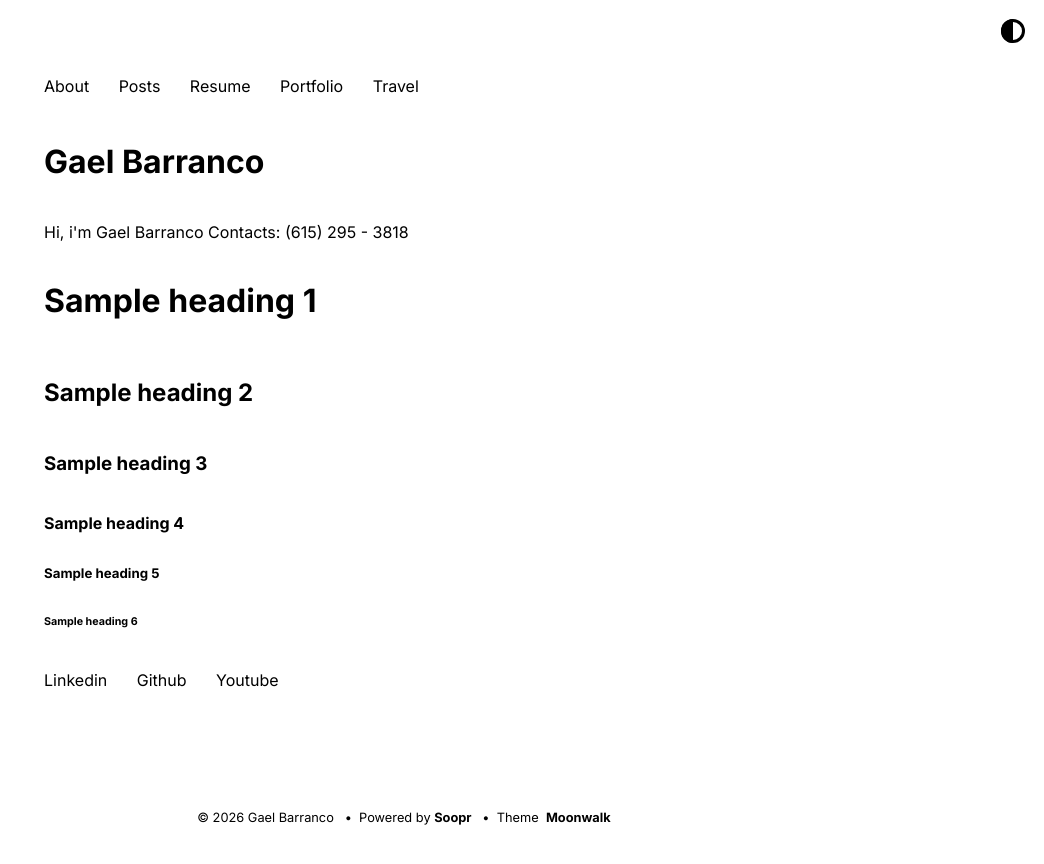
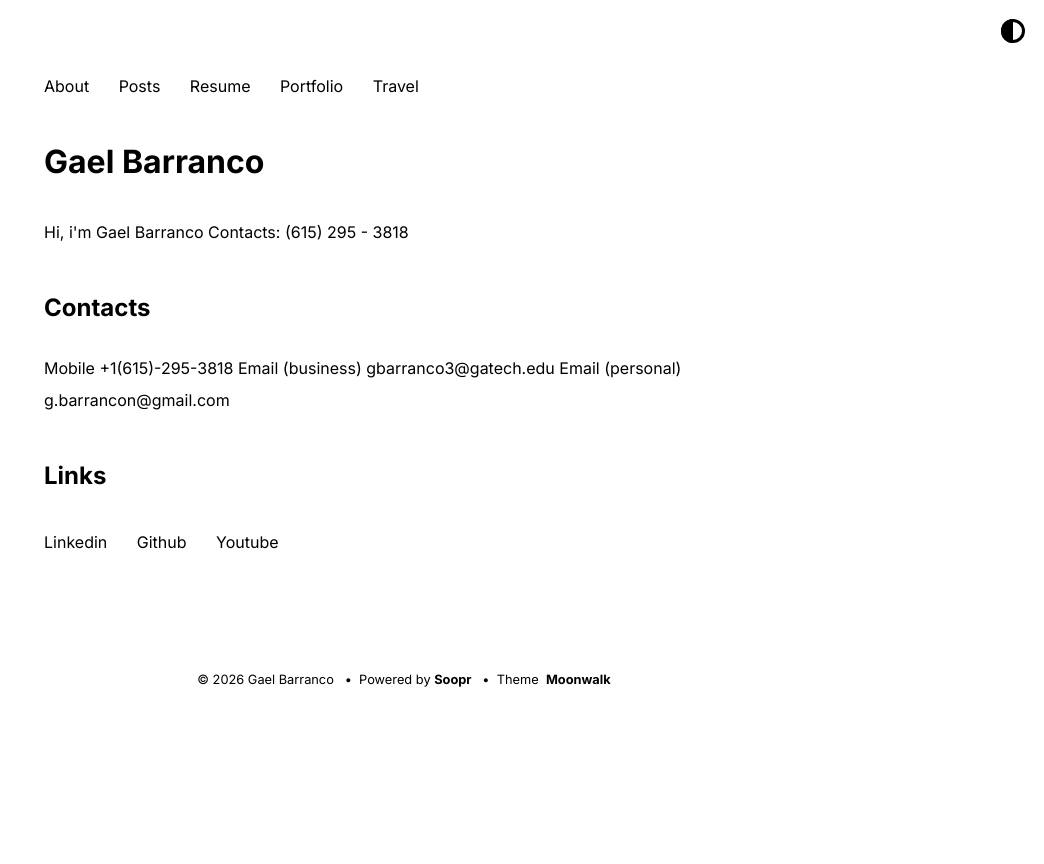
Before and after one commit to gbarranc/gbarranc.github.io, a Jekyll site: the page built from index.md, in a window 1280 px wide. Shown: the top 864 px of the page, without its empty margins (236-1280 px from the left). Built offline with Jekyll 4.4.1, drawn with Linux system fonts in a browser that asks for light colours.

Commit message:
Update index.md

```diff
--- a/index.md
+++ b/index.md
@@ -3,9 +3,9 @@ layout: home
 ---
 
 
-# Sample heading 1
-## Sample heading 2
-### Sample heading 3
-#### Sample heading 4
-##### Sample heading 5
-###### Sample heading 6
+## Contacts
+Mobile +1(615)-295-3818
+Email (business) gbarranco3@gatech.edu
+Email (personal) g.barrancon@gmail.com
+
+## Links
```
